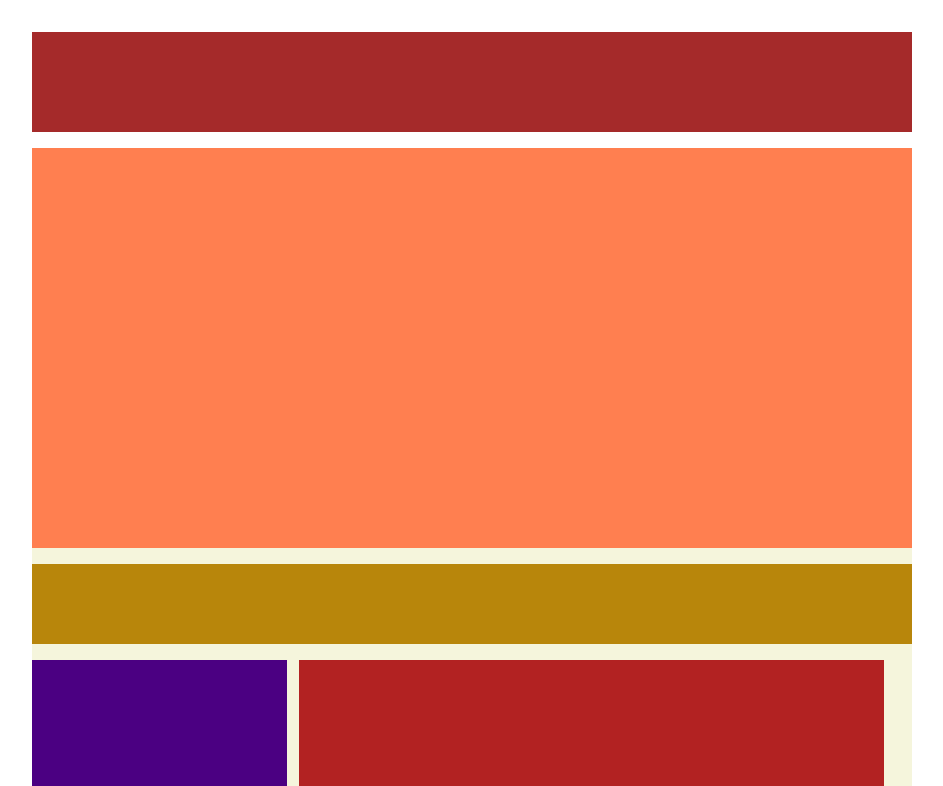
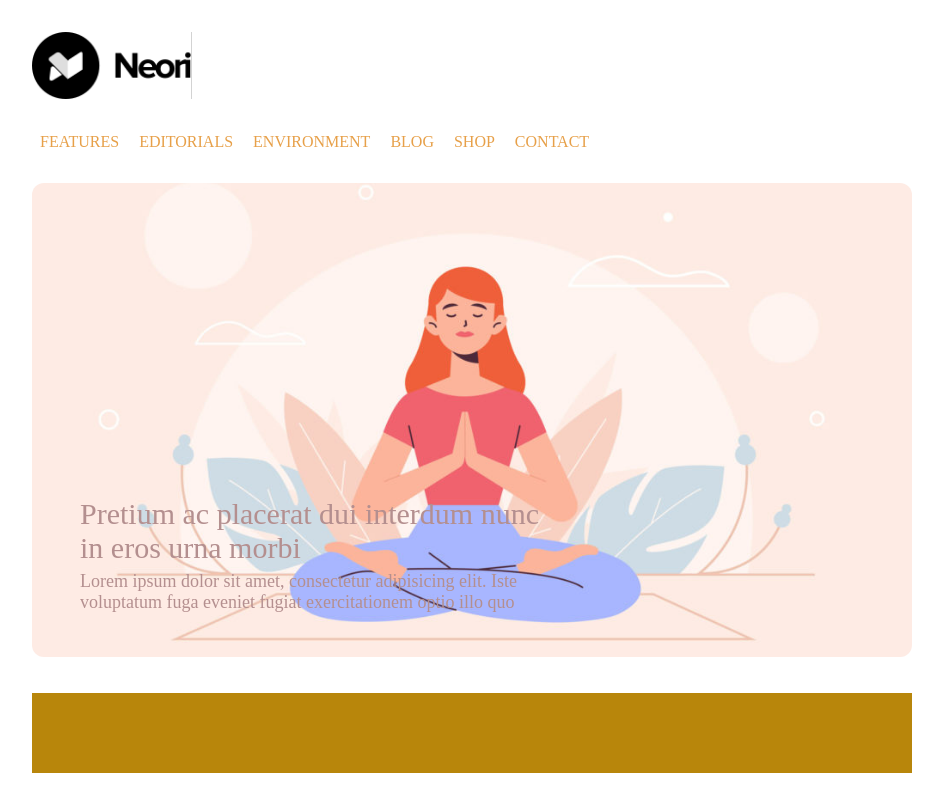
Before and after one commit to Daedry/htmlcss-wp, a plain HTML site: page index.html in a window 1280 px wide. Shown: the top 786 px of the page, without its empty margins (168-1111 px from the left). Drawn offline with Linux system fonts and the light colour scheme.

Commit message:
add nav e parte iniziale del main

```diff
--- a/css/style.css
+++ b/css/style.css
@@ -6,15 +6,28 @@
 
 body {
     margin: 2rem 200px;
+    font-family: 'Times New Roman', Times, serif;
 }
 
 
 /****** header ******/
 
-header {
-    width: 100%;
-    height: 100px;
-    background-color: brown;
+.logo-img {
+    width: 160px;
+    border-right: 1px solid lightgray;
+}
+
+
+/******nav*******/
+
+.barra-menu{
+    margin-top: 30px;
+}
+
+.link {
+    padding: 0.5rem ;
+    text-decoration: none;
+    color: rgb(231, 160, 73);
 }
 
 
@@ -23,15 +36,46 @@ header {
 main {
     width: 100%;
     height: 1000px;
-    background-color: beige;
+}
+
+/* parte alta del main */
+
+.box{
+    position: relative;
 }
 
 .box-img {
+    object-fit: cover;
     width: 100%;
-    height: 400px;
-    background-color: coral;
-    margin: 1rem 0;
+    height: 474px;
+    margin: 2rem 0;
+    border-radius: 0.75rem;
+
 }
+
+.title{
+    font-size: 30px;
+    position: absolute;
+    left: 3rem;
+    bottom: 8rem;
+    color: rgb(180, 143, 143);
+    width: 480px;
+}
+
+.sub-title{
+    font-size: 18px;
+    position: absolute;
+    left:3rem;
+    bottom: 5rem;
+    color:rgb(180, 143, 143);
+    width: 500px;
+}
+
+
+
+/* /.parte alta del main */
+
+
 
 .grid-top {
     width: 100%;
--- a/index.html
+++ b/index.html
@@ -9,23 +9,45 @@
     <link rel="stylesheet" href="./css/style.css">
 </head>
 
-<body>
-    <header class="site-header"></header>
+<body class="debug">
+    <header class="site-header">
+        <div class="logo">
+            <img class="logo-img" src="./img/logo.png" alt="">
+        </div>
+    </header>
     <!-- /.site-header -->
-    <main class="site-main">
-        <div class="box-img">
+
+    <nav class="menu">
+        <div class="barra-menu">
+            <a class="link" href="#">FEATURES</a>
+            <a class="link" href="#">EDITORIALS</a>
+            <a class="link" href="#">ENVIRONMENT</a>
+            <a class="link" href="#">BLOG</a>
+            <a class="link" href="#">SHOP</a>
+            <a class="link" href="#">CONTACT</a>
         </div>
-        <div class="grid">
-            <div class="grid-top"></div>
-            <div class="grid-mid">
-                <aside class="grid-left"></aside>
-                <div class="grid-center"></div>
-                <aside class="grid-right"></aside>
+    </nav>
+    <!-- /.menu -->
+
+    <main class=" site-main ">
+        <div class="box">
+            <img class="box-img" src="./img/banner.jpg" alt="">
+            <div class="text">
+                <p class="title"> Pretium ac placerat dui interdum nunc in eros urna morbi </p>
+                <p class="sub-title">Lorem ipsum dolor sit amet, consectetur adipisicing elit. Iste voluptatum fuga eveniet fugiat exercitationem optio illo quo</p>
+            </div>
+        </div>
+        <div class="grid ">
+            <div class="grid-top "></div>
+            <div class="grid-mid ">
+                <aside class="grid-left "></aside>
+                <div class="grid-center "></div>
+                <aside class="grid-right "></aside>
             </div>
         </div>
     </main>
     <!-- /.site-main -->
-    <footer class="site-footer"></footer>
+    <footer class="site-footer "></footer>
     <!-- /.site-footer -->
 </body>
 
```
